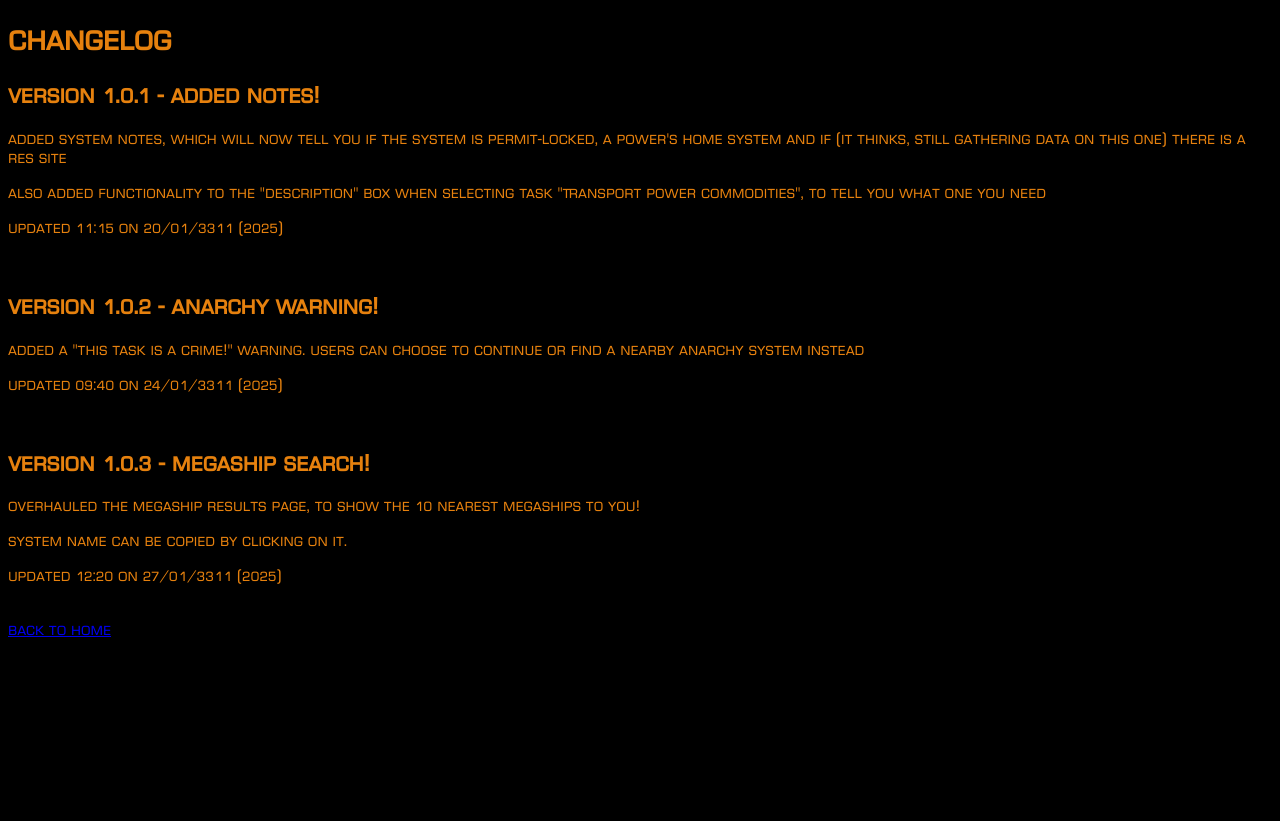
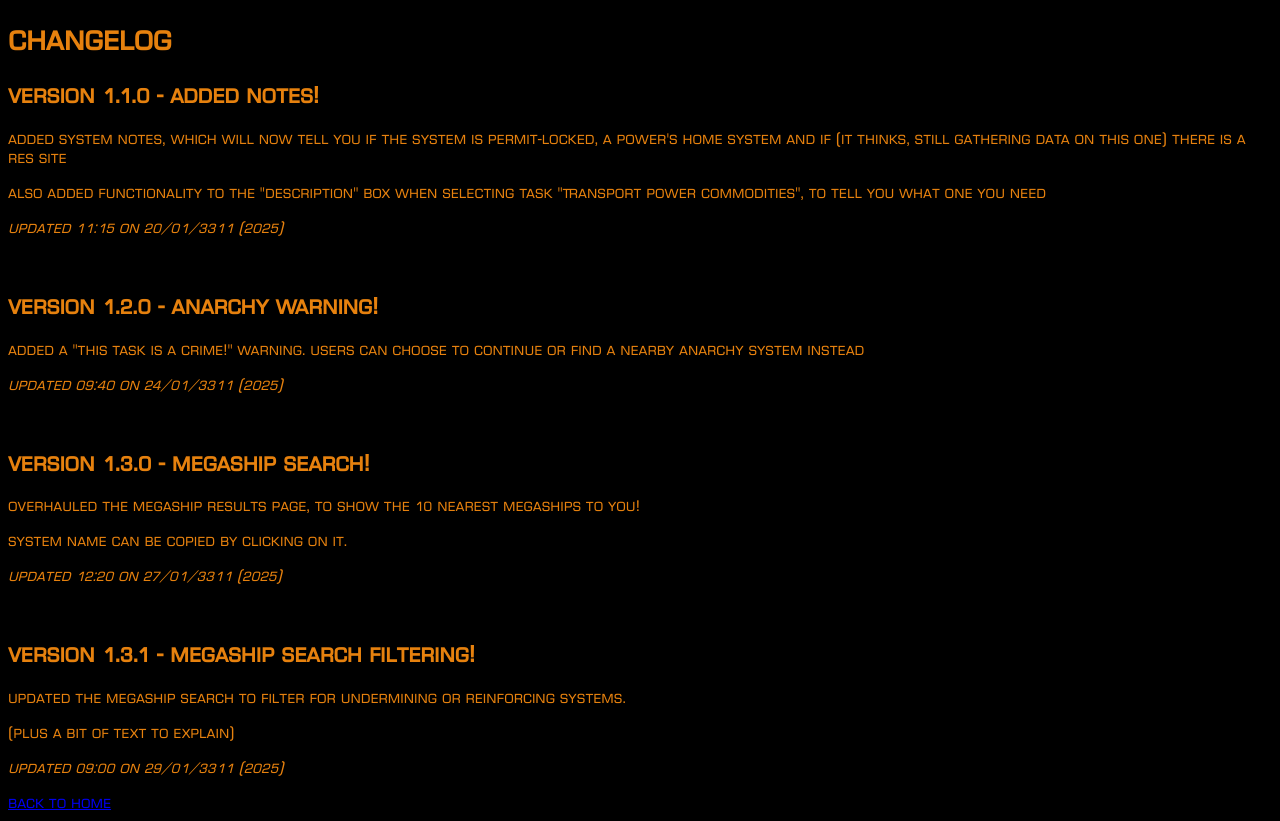
Before and after one commit to Niceygy/PowerPlayAssistant, a Flask app: page /changelog in a window 1280 px wide. Before the commit the page ends 637 px from the top, so only its background shows below. Run offline with Flask 3, Linux system fonts and the light colour scheme.

Commit message:
megaship filtering by power

```diff
--- a/server/commodites.py
+++ b/server/commodites.py
@@ -6,13 +6,13 @@ def what_commodity_action(powerFullName, system, database):
     power_shortcode = power_full_to_short(powerFullName)
     if system_controlling_power == powerFullName:
         #own system, reinforce
-        print("reinforce")
+        # print("reinforce")
         return POWERCOMMODITIES[power_shortcode][1]
     elif system_controlling_power in POWERS:
         #enemy system, undermine
-        print("undermine")
+        # print("undermine")
         return POWERCOMMODITIES[power_shortcode][2]
     else:
         #uncontrolled system, acquire
-        print(power_shortcode)
+        # print(power_shortcode)
         return POWERCOMMODITIES[power_shortcode][0]
--- a/server/database/database.py
+++ b/server/database/database.py
@@ -98,6 +98,6 @@ def find_nearest_anarchy_systems(start_x, start_y, start_z, session):
         StarSystem.is_anarchy,
         StarSystem.shortcode,
     ).filter(StarSystem.is_anarchy == True).filter(StarSystem.shortcode != None).order_by(distance).limit(1).all()
-    print(nearest_systems)
+    # print(nearest_systems)
 
     return nearest_systems[0].system_name
--- a/templates/changelog.html
+++ b/templates/changelog.html
@@ -10,21 +10,29 @@
   </head>
   <body>
     <h1>Changelog</h1>
-    <h2>Version 1.0.1 - Added notes!</h2>
+    <h2>Version 1.1.0 - Added notes!</h2>
     <p>Added system notes, which will now tell you if the system is permit-locked, a power's home system and if (it thinks, still gathering data on this one) there is a res site</p>
     <p>Also added functionality to the "description" box when selecting task "Transport Power Commodities", to tell you what one you need</p>
-    <p>Updated 11:15 On 20/01/3311 (2025)</p>
+    <p><i>Updated 11:15 On 20/01/3311 (2025)</i></p>
     <br>
-    <h2>Version 1.0.2 - Anarchy Warning!</h2>
+    <h2>Version 1.2.0 - Anarchy Warning!</h2>
     <p>Added a "this task is a crime!" warning. Users can choose to continue or find a nearby anarchy system instead</p>
-    <p>Updated 09:40 On 24/01/3311 (2025)</p>
+    <p><i>Updated 09:40 On 24/01/3311 (2025)</i></p>
     <br>
-    <h2>Version 1.0.3 - Megaship Search!</h2>
+    <h2>Version 1.3.0 - Megaship Search!</h2>
     <p>Overhauled the megaship results page, to show the 10 nearest megaships to you!</p>
     <p>System name can be copied by clicking on it.</p>
-    <p>Updated 12:20 On 27/01/3311 (2025)</p>
+    <p><i>Updated 12:20 On 27/01/3311 (2025)</i></p>
     <br>
-
+    <h2>Version 1.3.1 - Megaship Search Filtering!</h2>
+    <p>Updated the megaship search to filter for undermining or Reinforcing systems. </p>
+    <p>(Plus a bit of text to explain)</p>
+    <p><i>Updated 09:00 on 29/01/3311 (2025)</i></p>
+    <!-- <br>
+    <h2>Version 1. - !</h2>
+    <p></p>
+    <p></p>
+    <p><i>Updated on /3311 (2025)</i></p> -->
     <a href="{{ url_for('index') }}">Back to Home</a>
   </body>
 </html>
```
Also changed, not shown: server/tasks/megaships.py (+7 -6 lines), templates/tasks/megaship_choice.html (+4 -4 lines).
